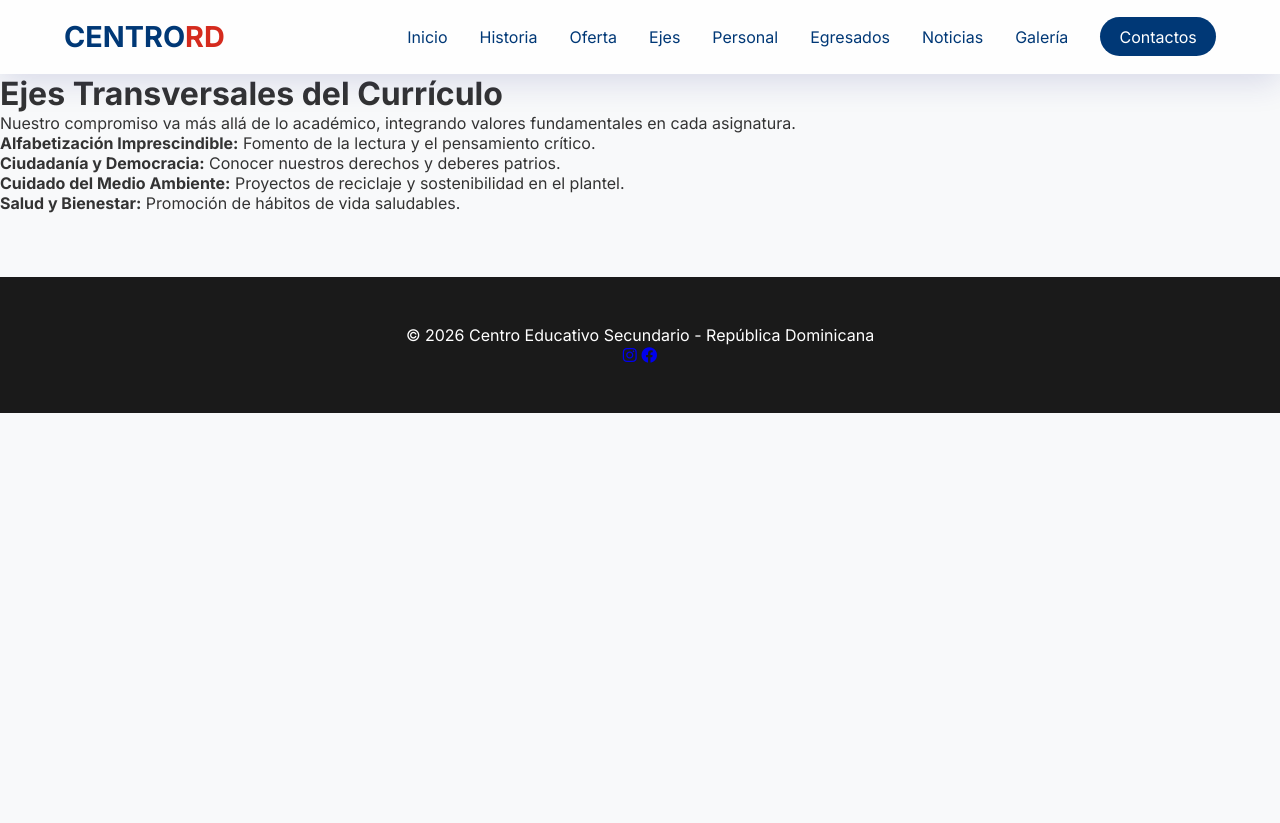
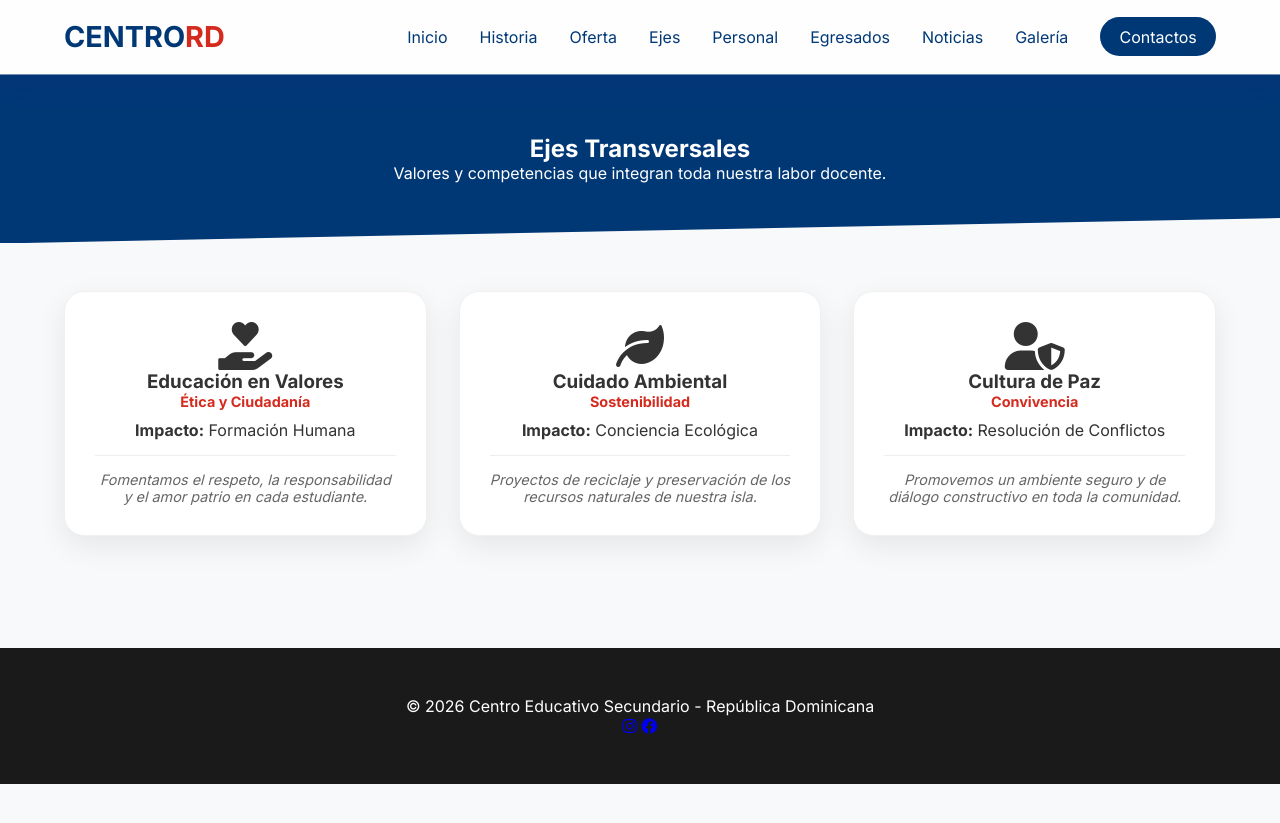
Before and after one commit to jorge21028/centroeducativo, a Jekyll site: the page built from ejes-transversales.md, in a window 1280 px wide. Shown: the top 823 px of the page. Built offline with Jekyll 4.4.1, drawn with Linux system fonts in a browser that asks for light colours.

Commit message:
Update Ejes Transversales content and layout

```diff
--- a/ejes-transversales.md
+++ b/ejes-transversales.md
@@ -3,10 +3,45 @@ layout: default
 title: Ejes Transversales
 ---
 
-# Ejes Transversales del Currículo
-Nuestro compromiso va más allá de lo académico, integrando valores fundamentales en cada asignatura.
+<section class="egresados-hero">
+    <h1>Ejes Transversales</h1>
+    <p>Valores y competencias que integran toda nuestra labor docente.</p>
+</section>
 
-1. **Alfabetización Imprescindible:** Fomento de la lectura y el pensamiento crítico.
-2. **Ciudadanía y Democracia:** Conocer nuestros derechos y deberes patrios.
-3. **Cuidado del Medio Ambiente:** Proyectos de reciclaje y sostenibilidad en el plantel.
-4. **Salud y Bienestar:** Promoción de hábitos de vida saludables.
+<section class="contenedor-ejes">
+    <div class="modern-grid">
+                <div class="card-egresado">
+            <div class="foto-marco icon-circle-accent">
+                <i class="fas fa-hand-holding-heart fa-3x"></i>
+            </div>
+            <h3>Educación en Valores</h3>
+            <span class="promocion">Ética y Ciudadanía</span>
+            <p class="logro"><strong>Impacto:</strong> Formación Humana</p>
+            <blockquote class="testimonio">
+                Fomentamos el respeto, la responsabilidad y el amor patrio en cada estudiante.
+            </blockquote>
+        </div>
+        <div class="card-egresado">
+            <div class="foto-marco icon-circle-accent">
+                <i class="fas fa-leaf fa-3x"></i>
+            </div>
+            <h3>Cuidado Ambiental</h3>
+            <span class="promocion">Sostenibilidad</span>
+            <p class="logro"><strong>Impacto:</strong> Conciencia Ecológica</p>
+            <blockquote class="testimonio">
+                Proyectos de reciclaje y preservación de los recursos naturales de nuestra isla.
+            </blockquote>
+        </div>
+        <div class="card-egresado">
+            <div class="foto-marco icon-circle-accent">
+                <i class="fas fa-user-shield fa-3x"></i>
+            </div>
+            <h3>Cultura de Paz</h3>
+            <span class="promocion">Convivencia</span>
+            <p class="logro"><strong>Impacto:</strong> Resolución de Conflictos</p>
+            <blockquote class="testimonio">
+                Promovemos un ambiente seguro y de diálogo constructivo en toda la comunidad.
+            </blockquote>
+        </div>
+    </div>
+</section>
```
